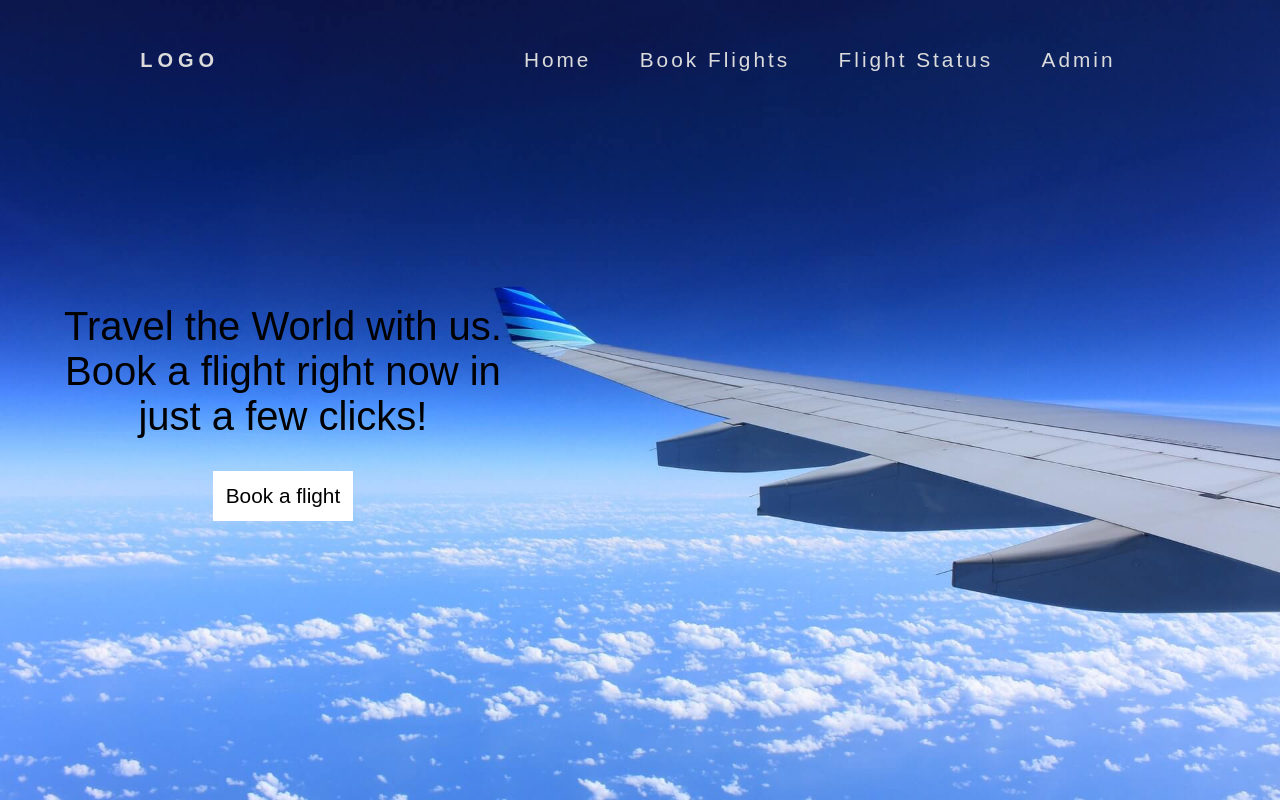
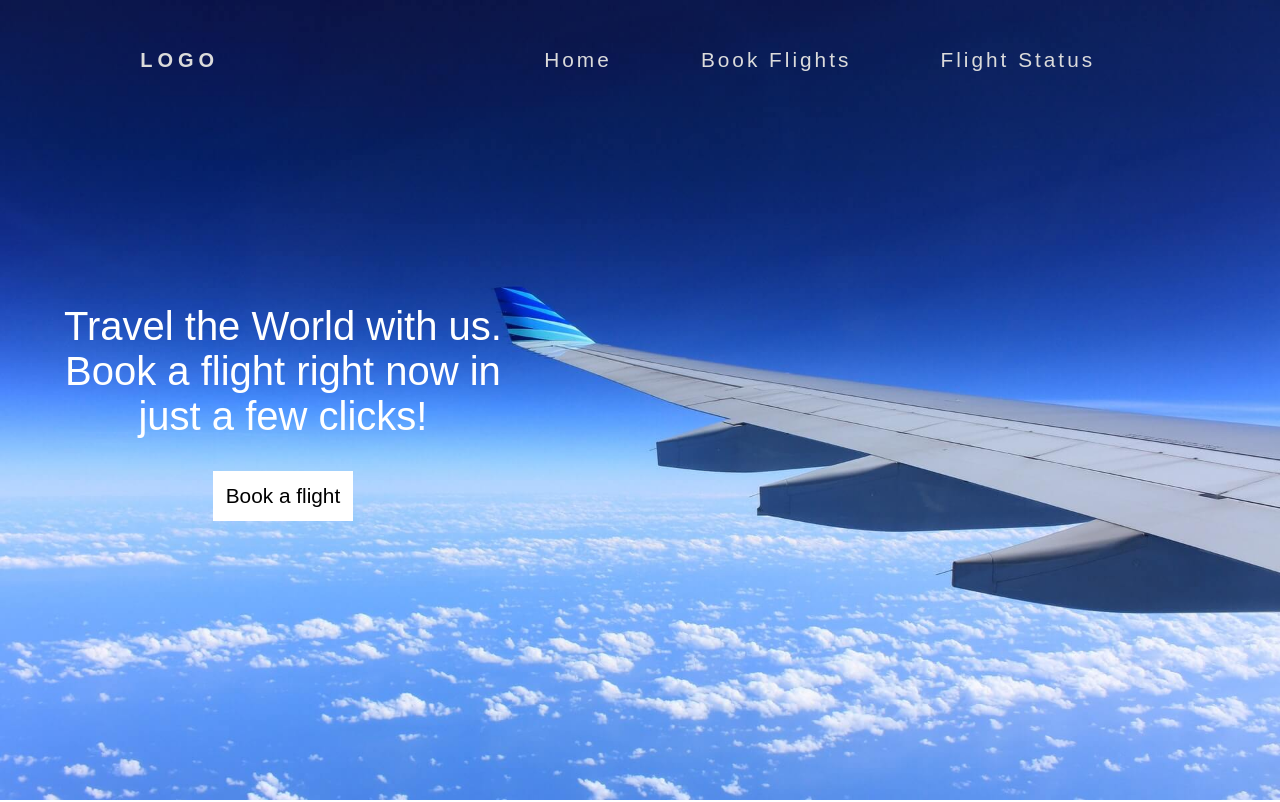
Before and after one commit to ElevateReact/avio, a React (Create React App) app: page / in a window 1280 px wide. Shown: the top 802 px of the page. Built offline with nearby package versions, Linux system fonts and the light colour scheme.

Commit message:
Nav changes

```diff
--- a/src/App.js
+++ b/src/App.js
@@ -3,7 +3,6 @@ import { BrowserRouter as Router, Switch, Route } from "react-router-dom";
 import Home from './components/Home/Home';
 import BookFlights from './components/BookFlights/BookFlights';
 import FlightStatus from './components/FlightStatus/FlightStatus';
-import Admin from './components/Admin/Admin';
 
 function App() {
   return (
@@ -13,7 +12,6 @@ function App() {
           <Route path = "/" exact component = {Home} />
           <Route path = "/bookflights" component = {BookFlights} />
           <Route path = "/flightstatus" component = {FlightStatus} />
-          <Route path = "/admin" component = {Admin} />
         </Switch>
       </div>
     </Router>
--- a/src/components/Admin/Admin.js
+++ /dev/null
@@ -1,12 +0,0 @@
-import React from 'react'
-import Nav from '../Nav/Nav';
-
-const Admin = () => {
-    return (
-        <div>
-            <Nav></Nav>
-        </div>
-    )
-}
-
-export default Admin
--- a/src/components/Home/Home.css
+++ b/src/components/Home/Home.css
@@ -21,6 +21,7 @@
 
 .intro p {
   font-size: 2.5em;
+  color: white;
 }
 
 .intro button {
--- a/src/components/Nav/Nav.js
+++ b/src/components/Nav/Nav.js
@@ -41,9 +41,6 @@ const Nav = () => {
           <li>
             <Link to="/flightstatus">Flight Status</Link>
           </li>
-          <li>
-            <Link to="/admin">Admin</Link>
-          </li>
         </ul>
 
         <div className="burger" onClick={navSlide}>
```
Also changed, not shown: src/components/Admin/Admin.css (deleted). Lines whose indentation alone changed are shown as unchanged.
